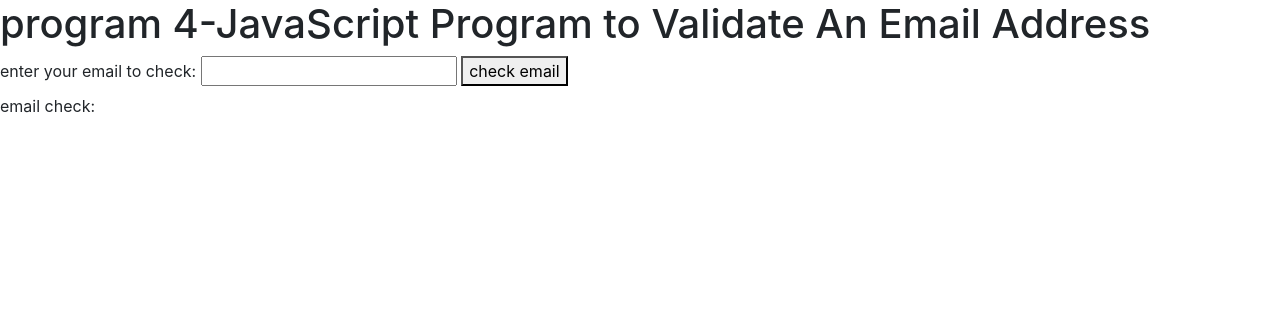
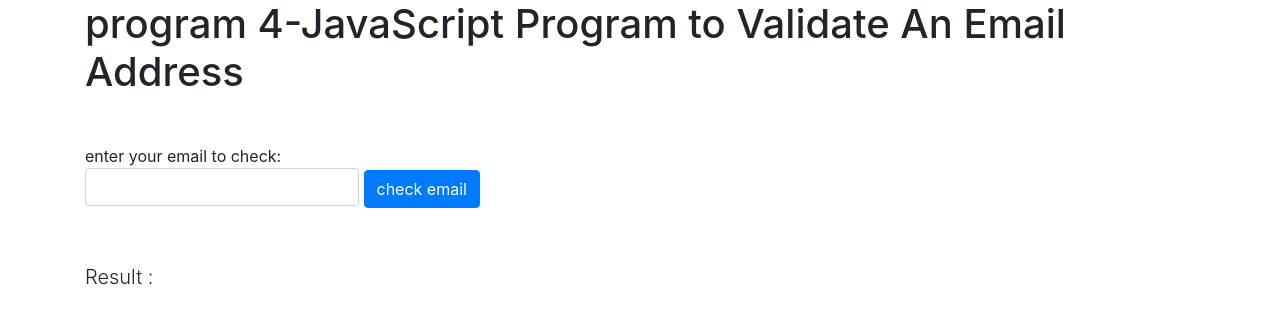
Before and after one commit to gaurank93/java-script-programs, a plain HTML site: page programs/program-4.html in a window 1280 px wide. Drawn offline with nearby package versions, Linux system fonts and the light colour scheme.

Commit message:
text-success class added

```diff
--- a/programs/program-4.html
+++ b/programs/program-4.html
@@ -1,4 +1,3 @@
-
 <!DOCTYPE html>
 <html lang="en">
   <head>
@@ -14,22 +13,29 @@
     <title>java script programs</title>
   </head>
   <body>
-    <h1>program 4-JavaScript Program to Validate An Email Address</h1>
-    <label for="email"> enter your email to check:
-        <input type="email" name="email">
-    </label>
-    <button onclick="checkEmail()">check email</button>
-    <p>email check: <span id="v_val"></span></p>
+    <div class="container">
+      <h1>program 4-JavaScript Program to Validate An Email Address</h1>
+      <div class="mt-5">
+        <label for="email" class="control-lable">
+          enter your email to check:
+          <input type="email" name="email" class="form-control" />
+        </label>
+        <button class="btn btn-primary" onclick="checkEmail()">
+          check email
+        </button>
+      </div>
+      <p class="lead mt-5">Result : <span id="v_val"></span></p>
+    </div>
     <script>
       function checkEmail() {
         var reg = /^([A-Za-z0-9_\-\.])+\@([A-Za-z0-9_\-\.])+\.([A-Za-z]{2,4})$/;
-        var email = document.getElementsByName("email")[0].value ;
-
-        if(reg.test(email) == true){
-          document.getElementById("v_val").innerHTML = "email is right"
-        }
-        else{
-            document.getElementById("v_val").innerHTML = "email is worng"
+        var email = document.getElementsByName("email")[0].value;
+        if (reg.test(email) == true) {
+          document.getElementById("v_val").className = "text-success";
+          document.getElementById("v_val").innerHTML = "Email Is Right";
+        } else {
+          document.getElementById("v_val").className = "text-danger";
+          document.getElementById("v_val").innerHTML = "Email Is Wrong";
         }
       }
     </script>
```
Also changed, not shown: programs/program-2.html (+1 -0 lines), programs/program-3.html (+4 -1 lines).
